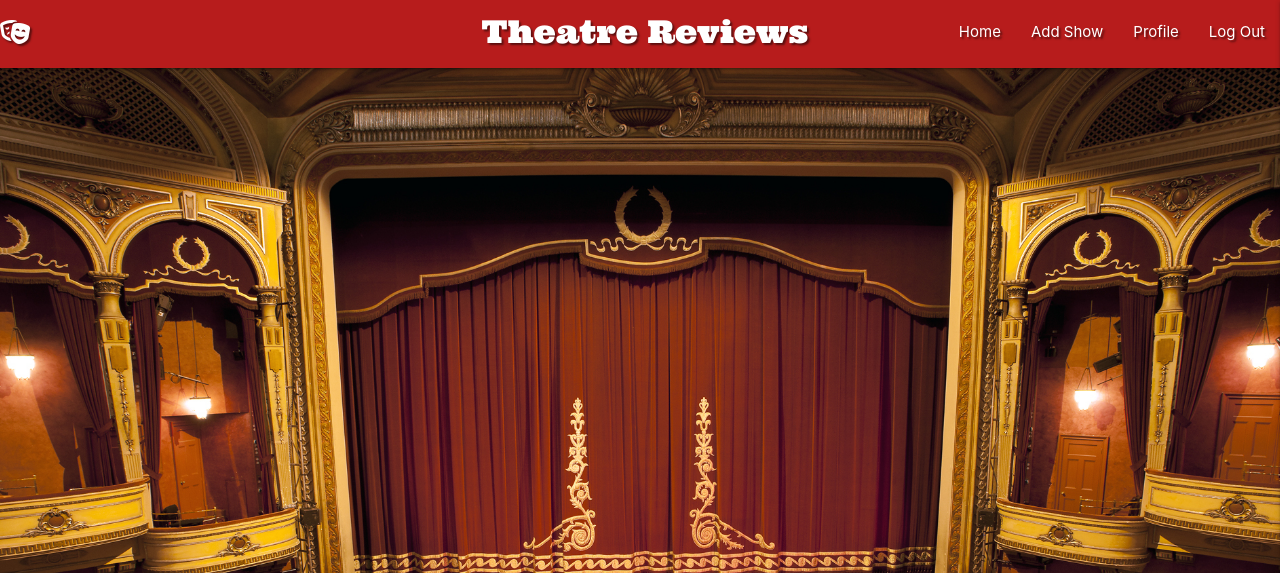
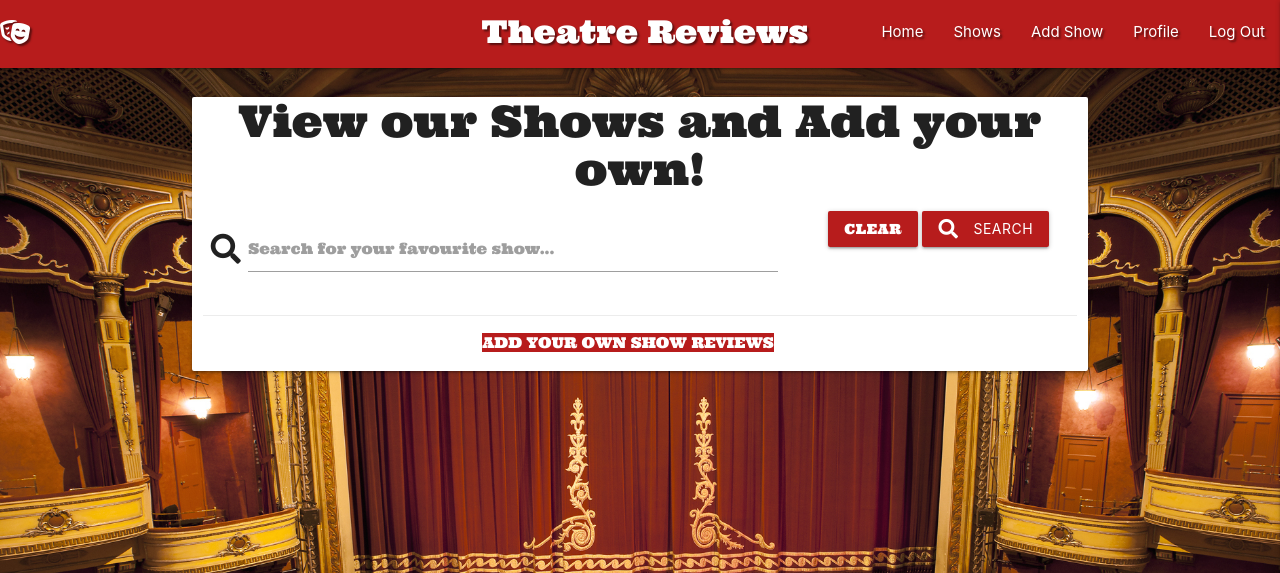
Before and after one commit to Craggy19/theatre_reviews, a Flask app: page /get_shows in a window 1280 px wide. Shown: the top 573 px of the page. Run offline with Flask 2, Linux system fonts and the light colour scheme; the visitor is signed in with stand-in values (Sample User, id 1); data that the repository does not hold is empty; some libraries are stand-ins or nearby versions.

Commit message:
Add show_html added

```diff
--- a/app.py
+++ b/app.py
@@ -19,9 +19,23 @@ mongo = PyMongo(app)
 
 
 @app.route("/")
+# Route decorator to navigate to the home page
+@app.route("/home")
+def home():
+    return render_template("home.html")
+
+
 @app.route("/get_shows")
 def get_shows():
     shows = mongo.db.shows.find()
+    return render_template("shows.html", shows=shows)
+
+
+@app.route("/search", methods=["GET", "POST"])
+# allow users find shows using search
+def search():
+    query = request.form.get("query")
+    shows = list(mongo.db.shows.find({"$text": {"$search": query}}))
     return render_template("shows.html", shows=shows)
 
 
@@ -85,17 +99,39 @@ def profile(username):
         {"username": session["user"]})["username"]
 
     if session["user"]:
-        return render_template("profile.html", username=username)
-
-    return redirect(url_for("login"))
+        user = mongo.db.users.find_one({"username": session['user']})
+        shows = mongo.db.shows.find({"created_by": session['user']})
+        shows = list(shows)
+        return render_template("profile.html", username=username, shows=shows)
+    else:
+        return redirect(url_for("login"))
 
 
 @app.route("/logout")
 def logout():
-        # remove user from session cookies
+    # remove user from session cookies
     flash("You have been logged out")
     session.pop("user")
     return redirect(url_for("login"))
+
+
+@app.route("/add_show", methods=["GET", "POST"])
+def add_show():
+    # takes user input to send to DB
+    if request.method == "POST":
+        shows = {
+            "url": request.form.get("url"),
+            "show_name": request.form.get("show_name"),
+            "writer": request.form.get("writer"),
+            "theatre_name": request.form.get("theatre_name"),
+            "created_by": session["user"]
+        }
+        # post users input to MongoDB
+        mongo.db.shows.insert_one(shows)
+        flash("New Show Successfully Added!")
+        return redirect(url_for("get_shows"))
+
+    return render_template("add_show.html")
 
 
 if __name__ == "__main__":
--- a/static/css/style.css
+++ b/static/css/style.css
@@ -33,3 +33,9 @@ body {background-image: url(../images/theatre.jpg);
 .center-align {
     font-family: 'Ultra', serif;
 }
+
+.card-panel {
+    max-width: 1000px;
+    position: relative;
+
+}
--- a/templates/base.html
+++ b/templates/base.html
@@ -22,12 +22,13 @@
         <nav class="nav-extended text-shadow red darken-4">
             <div class="nav-wrapper">
                 <i class="fas fa-theater-masks"></i>
-                <a href="{{ url_for('get_shows') }}" class="brand-logo center">Theatre Reviews</a>
+                <a href="{{ url_for('home') }}" class="brand-logo center">Theatre Reviews</a>
                 <a href="#" data-target="mobile-demo" class="sidenav-trigger right"><i class="fas fa-bars"></i></a>
                 <ul class="right hide-on-med-and-down">
-                    <li><a href="{{ url_for('get_shows') }}">Home</a></li>
+                    <li><a href="{{ url_for('home') }}" class="nav-item">Home</a></li>
+                    <li><a href="{{ url_for('get_shows') }}" class="nav-item">Shows</a></li>
                     {% if session.user %}
-                        <li><a href="#">Add Show</a></li>
+                        <li><a href="{{ url_for('add_show') }}">Add Show</a></li>
                         <li><a href="{{ url_for('profile', username=session['user']) }}">Profile</a></li>
                         <li><a href="{{ url_for('logout') }}">Log Out</a></li>
                     {% else %}
@@ -43,9 +44,10 @@
             <li>
                 <h4 class="center-align">Theatre Reviews</h4>
             </li>
-                <li><a href="{{ url_for('get_shows') }}">Home</a></li>
+                <li><a href="{{ url_for('home') }}">Home</a></li>
+                <li><a href="{{ url_for('get_shows') }}" class="nav-item">Shows</a></li>
                 {% if session.user %}
-                    <li><a href="#">Add Show</a></li>
+                    <li><a href="{{ url_for('add_show') }}">Add Show</a></li>
                     <li><a href="{{ url_for('profile', username=session['user']) }}">Profile</a></li>
                     <li><a href="{{ url_for('logout') }}">Log Out</a></li>
                 {% else %}
--- a/templates/shows.html
+++ b/templates/shows.html
@@ -8,4 +8,33 @@
 {{ show.theatre_name }}<br>
 {% endfor %}
 
+<div class="row card">
+   <h3 class="center-align">View our Shows and Add your own!</h3>
+   <form action="{{ url_for('search') }}" method="post" class="col s12">
+      <div class="row center-align">
+         <div class="input-field col s12 m8">
+            <i class="fas fa-search prefix"></i>
+            <input type="text" name="query" id="query" minlength="5" class="validate" required>
+            <label for="query">Search for your favourite show...</label>
+         </div>
+         <div class="col s12 m4">
+            <a href="{{ url_for('get_shows') }}" class="btn white-text red darken-4">Clear</a>
+            <button type="submit" class="btn white-text red darken-4">
+            <i class="fas fa-search left"></i>Search
+            </button>
+         </div>
+      </div>
+      <!--button to add a new show-->
+      {% if session.user %}
+      <div class="card-action center">
+         <a href="{{ url_for('add_show') }}" class="white-text red darken-4 center-align">
+         Add your own show reviews
+         </a>
+      </div>
+      {% endif %}
+   </form>
+</div>
+
+
+
 {% endblock %}
```
Also changed, not shown: templates/add_show.html (added, +63 -0 lines), templates/home.html (added, +29 -0 lines). Lines whose indentation alone changed are shown as unchanged.
